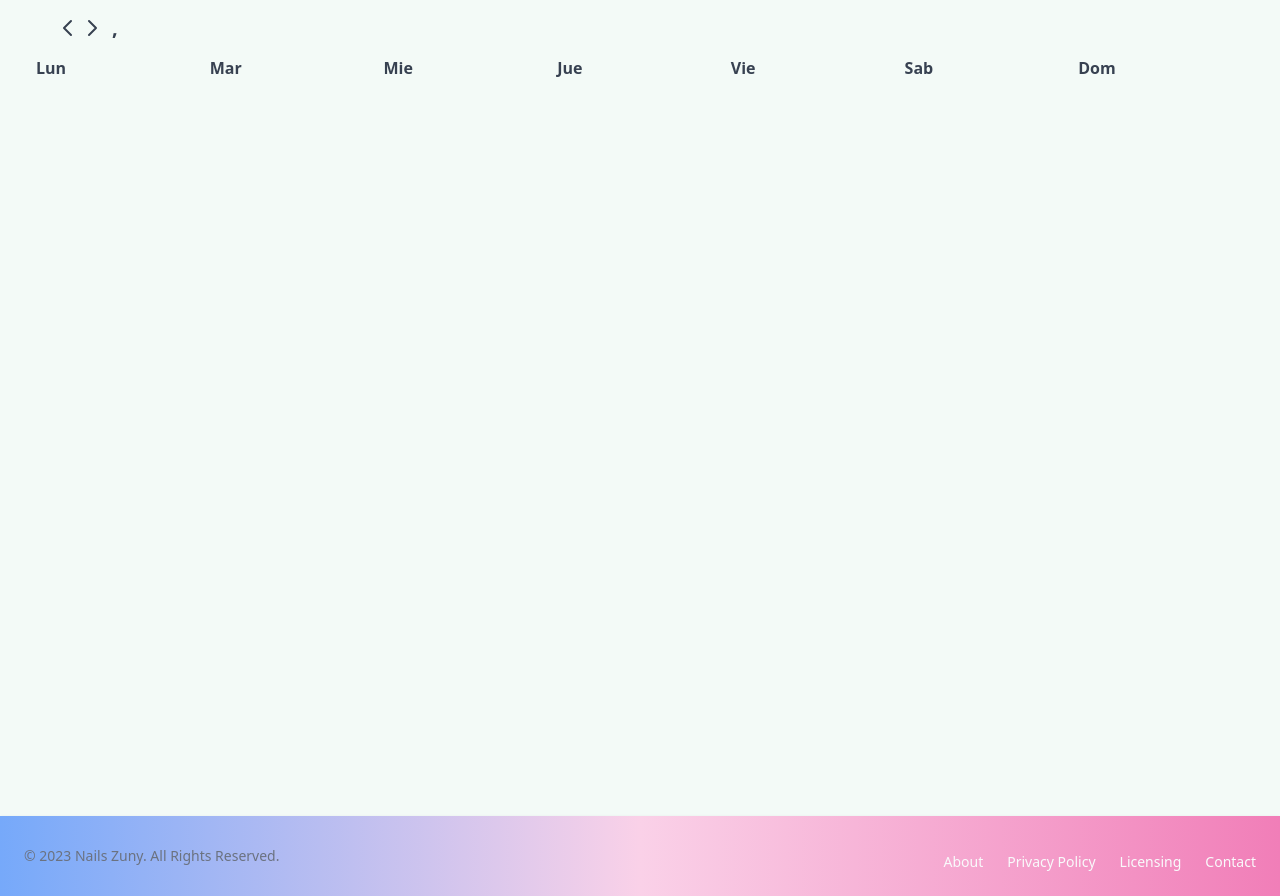
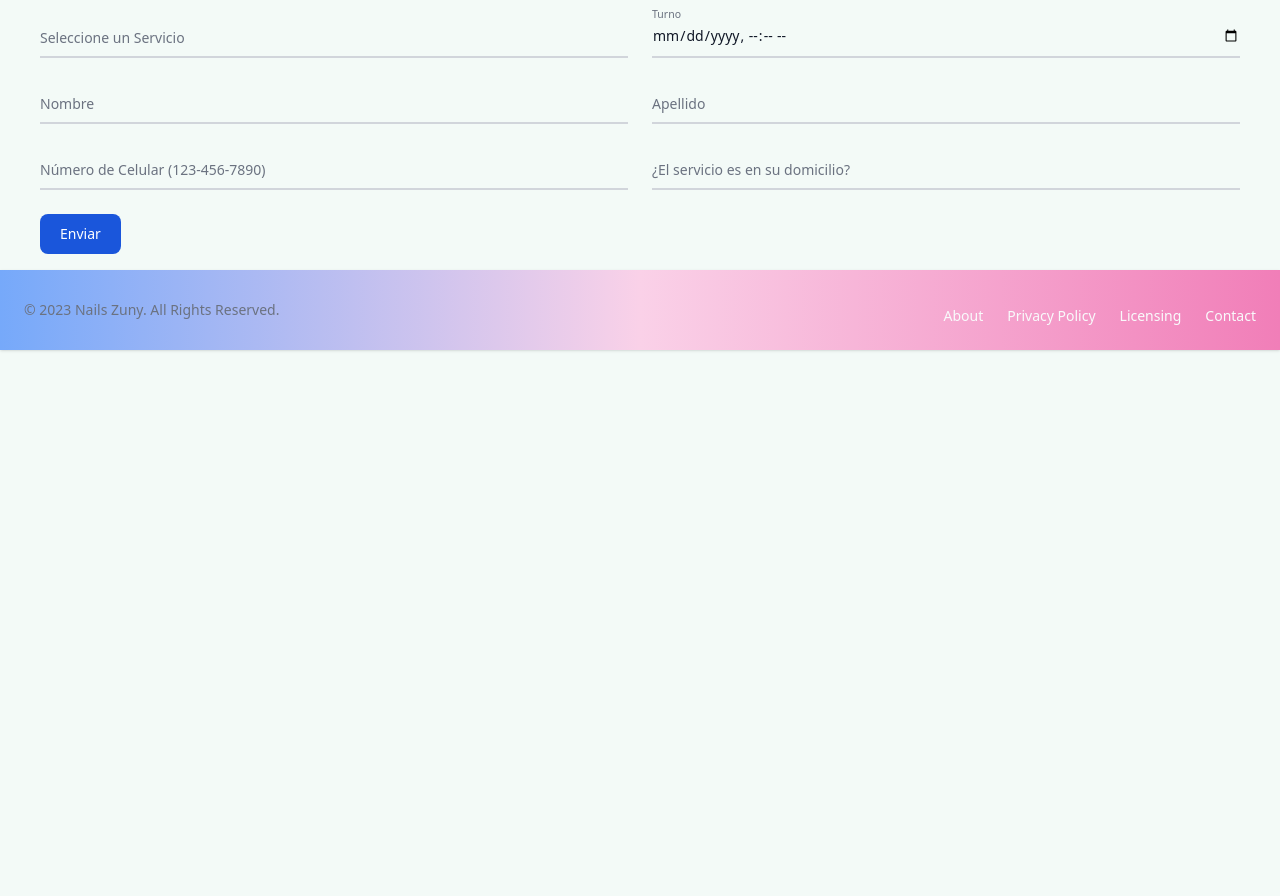
Before and after one commit to osoriolzn/agenda, a Django app: page /agenda/ in a window 1280 px wide. Shown: the part 64-960 px from the top of the page. After the commit the page ends 415 px from the top, so only its background shows below. Run offline with Django 4.2, Linux system fonts and the light colour scheme; style sheets or scripts are compiled from the project's sources; some libraries are stand-ins or nearby versions.

Commit message:
Change functionality in agenda template

```diff
--- a/nailszuny/templates/agenda.html
+++ b/nailszuny/templates/agenda.html
@@ -2,97 +2,49 @@
 {% load static %}
 {% block content %}
 
-<div class="">
-
-    <style>
-        .group:hover .group-hover\:flex {
-            display: flex;
-        }
-    </style>
-
-    <div class="text-gray-700 mx-0 md:mx-8">
-        <div class="flex flex-grow h-screen overflow-auto">
-            <div class="flex flex-col flex-grow">
-
-                <div class="flex items-center mt-4">
-                    <div class="flex ml-6">
-                        <button>
-                            <svg class="w-6 h-6" xmlns="http://www.w3.org/2000/svg" fill="none" viewBox="0 0 24 24"
-                                stroke="currentColor">
-                                <path stroke-linecap="round" stroke-linejoin="round" stroke-width="2"
-                                    d="M15 19l-7-7 7-7" />
-                            </svg>
-                        </button>
-                        <button>
-                            <svg class="w-6 h-6" xmlns="http://www.w3.org/2000/svg" fill="none" viewBox="0 0 24 24"
-                                stroke="currentColor">
-                                <path stroke-linecap="round" stroke-linejoin="round" stroke-width="2"
-                                    d="M9 5l7 7-7 7" />
-                            </svg>
-                        </button>
+<form class="px-1 md:px-10 pt-4">
+    {% csrf_token %}
+    <div class="grid md:grid-cols-2 md:gap-6">
+        <div class="relative z-0 w-full mb-6 group">
+            <input type="text" name="services" id="services" list="listservices" class="block py-2.5 px-0 w-full text-sm text-gray-900 bg-transparent border-0 border-b-2 border-gray-300 appearance-none focus:outline-none focus:ring-0 focus:border-blue-600 peer" placeholder=" " required />
+            <datalist id="listservices">
+                {% for service in services %}
+                <option value="{{ service }}"></option>
+                {% endfor %}
+            </datalist>
+            <label for="services" class="peer-focus:font-medium absolute text-sm text-gray-500 duration-300 transform -translate-y-6 scale-75 top-3 -z-10 origin-[0] peer-focus:left-0 peer-focus:text-blue-600 peer-placeholder-shown:scale-100 peer-placeholder-shown:translate-y-0 peer-focus:scale-75 peer-focus:-translate-y-6">Seleccione un Servicio</label>
         </div>
-                    <h2 class="ml-2 text-xl font-bold leading-none">{{ month_letter }}, {{ year }}</h2>
-                </div>
-
-                <div class="grid grid-cols-7 mt-4">
-                    <div class="pl-1 text-base font-bold">Lun</div>
-                    <div class="pl-1 text-base font-bold">Mar</div>
-                    <div class="pl-1 text-base font-bold">Mie</div>
-                    <div class="pl-1 text-base font-bold">Jue</div>
-                    <div class="pl-1 text-base font-bold">Vie</div>
-                    <div class="pl-1 text-base font-bold">Sab</div>
-                    <div class="pl-1 text-base font-bold">Dom</div>
-                </div>
-                {% for week in calendar %}
-                <div class="grid flex-grow w-full h-auto grid-cols-7 gap-px pt-px mt-1 bg-green-50">
-                    {% for day in week %}
-                        {% if day == 0 %}
-                        <div></div>
-                        {% else %}
-                            {% if day == current_day %}
-                            <div class="relative flex flex-col bg-pink-300 rounded group">
-                                <span class="mx-2 my-1 text-lg font-bold">
-                                    <p class="bg-transparent w-8 h-8 rounded-full text-center">{{ day }}</p>
-
-                                </span>
-                                <div class="flex flex-col px-1 py-1 overflow-auto">
-                                    <button class="flex items-center flex-shrink-0 h-5 px-1 text-xs hover:bg-gray-200">
-                                        <span class="flex-shrink-0 w-2 h-2 border border-gray-500 rounded-full"></span>
-                                        <span class="ml-2 font-light leading-none">8:30am</span>
-                                        <span class="ml-2 font-medium leading-none truncate">An unconfirmed event</span>
-                                    </button>
-                                    <button class="flex items-center flex-shrink-0 h-5 px-1 text-xs hover:bg-gray-200">
-                                        <span class="flex-shrink-0 w-2 h-2 bg-gray-500 rounded-full"></span>
-                                        <span class="ml-2 font-light leading-none">2:15pm</span>
-                                        <span class="ml-2 font-medium leading-none truncate">A confirmed event</span>
-                                    </button>
+        <div class="relative z-0 w-full mb-6 group">
+            <input type="datetime-local" name="floating_last_name" id="floating_last_name" class="block py-2.5 px-0 w-full text-sm text-gray-900 bg-transparent border-0 border-b-2 border-gray-300 appearance-none focus:outline-none focus:ring-0 focus:border-blue-600 peer" placeholder=" " required />
+            <label for="floating_last_name" class="peer-focus:font-medium absolute text-sm text-gray-500 duration-300 transform -translate-y-6 scale-75 top-3 -z-10 origin-[0] peer-focus:left-0 peer-focus:text-blue-600 peer-placeholder-shown:scale-100 peer-placeholder-shown:translate-y-0 peer-focus:scale-75 peer-focus:-translate-y-6">Turno</label>
         </div>
     </div>
-                            {% else %}
-                            <div class="relative flex flex-col bg-white rounded group">
-                                <span class="mx-2 my-1 text-lg font-bold">
-                                    <p class=" w-8 h-8 rounded-full text-center">{{ day }}</p>
-                                </span>
-                                <div class="flex flex-col px-1 py-1 overflow-auto">
-                                    <button class="flex items-center flex-shrink-0 h-5 px-1 text-xs hover:bg-gray-200">
-                                        <span class="flex-shrink-0 w-2 h-2 border border-gray-500 rounded-full"></span>
-                                        <span class="ml-2 font-light leading-none">8:30am</span>
-                                        <span class="ml-2 font-medium leading-none truncate">An unconfirmed event</span>
-                                    </button>
-                                    <button class="flex items-center flex-shrink-0 h-5 px-1 text-xs hover:bg-gray-200">
-                                        <span class="flex-shrink-0 w-2 h-2 bg-gray-500 rounded-full"></span>
-                                        <span class="ml-2 font-light leading-none">2:15pm</span>
-                                        <span class="ml-2 font-medium leading-none truncate">A confirmed event</span>
-                                    </button>
+    <div class="grid md:grid-cols-2 md:gap-6">
+        <div class="relative z-0 w-full mb-6 group">
+            <input type="text" name="floating_first_name" id="floating_first_name" class="block py-2.5 px-0 w-full text-sm text-gray-900 bg-transparent border-0 border-b-2 border-gray-300 appearance-none focus:outline-none focus:ring-0 focus:border-blue-600 peer" placeholder=" " required />
+            <label for="floating_first_name" class="peer-focus:font-medium absolute text-sm text-gray-500 duration-300 transform -translate-y-6 scale-75 top-3 -z-10 origin-[0] peer-focus:left-0 peer-focus:text-blue-600 peer-placeholder-shown:scale-100 peer-placeholder-shown:translate-y-0 peer-focus:scale-75 peer-focus:-translate-y-6">Nombre</label>
+        </div>
+        <div class="relative z-0 w-full mb-6 group">
+            <input type="text" name="floating_last_name" id="floating_last_name" class="block py-2.5 px-0 w-full text-sm text-gray-900 bg-transparent border-0 border-b-2 border-gray-300 appearance-none focus:outline-none focus:ring-0 focus:border-blue-600 peer" placeholder=" " required />
+            <label for="floating_last_name" class="peer-focus:font-medium absolute text-sm text-gray-500 duration-300 transform -translate-y-6 scale-75 top-3 -z-10 origin-[0] peer-focus:left-0 peer-focus:text-blue-600 peer-placeholder-shown:scale-100 peer-placeholder-shown:translate-y-0 peer-focus:scale-75 peer-focus:-translate-y-6">Apellido</label>
         </div>
     </div>
-                            {% endif %}
-                        {% endif %}
-                    {% endfor %}
+    <div class="grid md:grid-cols-2 md:gap-6">
+        <div class="relative z-0 w-full mb-6 group">
+            <input type="tel" pattern="[0-9]{3}-[0-9]{3}-[0-9]{4}" name="floating_phone" id="floating_phone" class="block py-2.5 px-0 w-full text-sm text-gray-900 bg-transparent border-0 border-b-2 border-gray-300 appearance-none focus:outline-none focus:ring-0 focus:border-blue-600 peer" placeholder=" " required />
+            <label for="floating_phone" class="peer-focus:font-medium absolute text-sm text-gray-500 duration-300 transform -translate-y-6 scale-75 top-3 -z-10 origin-[0] peer-focus:left-0 peer-focus:text-blue-600 peer-placeholder-shown:scale-100 peer-placeholder-shown:translate-y-0 peer-focus:scale-75 peer-focus:-translate-y-6">Número de Celular (123-456-7890)</label>
         </div>
-                {% endfor %}
+        <div class="relative z-0 w-full mb-6 group">
+            <input type="text" name="delivery" id="delivery" list="optdelivery" class="block py-2.5 px-0 w-full text-sm text-gray-900 bg-transparent border-0 border-b-2 border-gray-300 appearance-none focus:outline-none focus:ring-0 focus:border-blue-600 peer" placeholder=" " required />
+                <datalist id="optdelivery">
+                    <option>Si</option>
+                    <option>No</option>
+                </datalist>
+            </section>
+            <label for="delivery" class="peer-focus:font-medium absolute text-sm text-gray-500 duration-300 transform -translate-y-6 scale-75 top-3 -z-10 origin-[0] peer-focus:left-0 peer-focus:text-blue-600 peer-placeholder-shown:scale-100 peer-placeholder-shown:translate-y-0 peer-focus:scale-75 peer-focus:-translate-y-6">¿El servicio es en su domicilio?</label>
         </div>
     </div>
-    </div>
+    <button type="submit" class="text-white bg-blue-700 hover:bg-blue-800 focus:ring-4 focus:outline-none focus:ring-blue-300 font-medium rounded-lg text-sm w-full sm:w-auto px-5 py-2.5 text-center">Enviar</button>
+</form>
 
 {% endblock content %}
```
Lines whose indentation alone changed are shown as unchanged.
